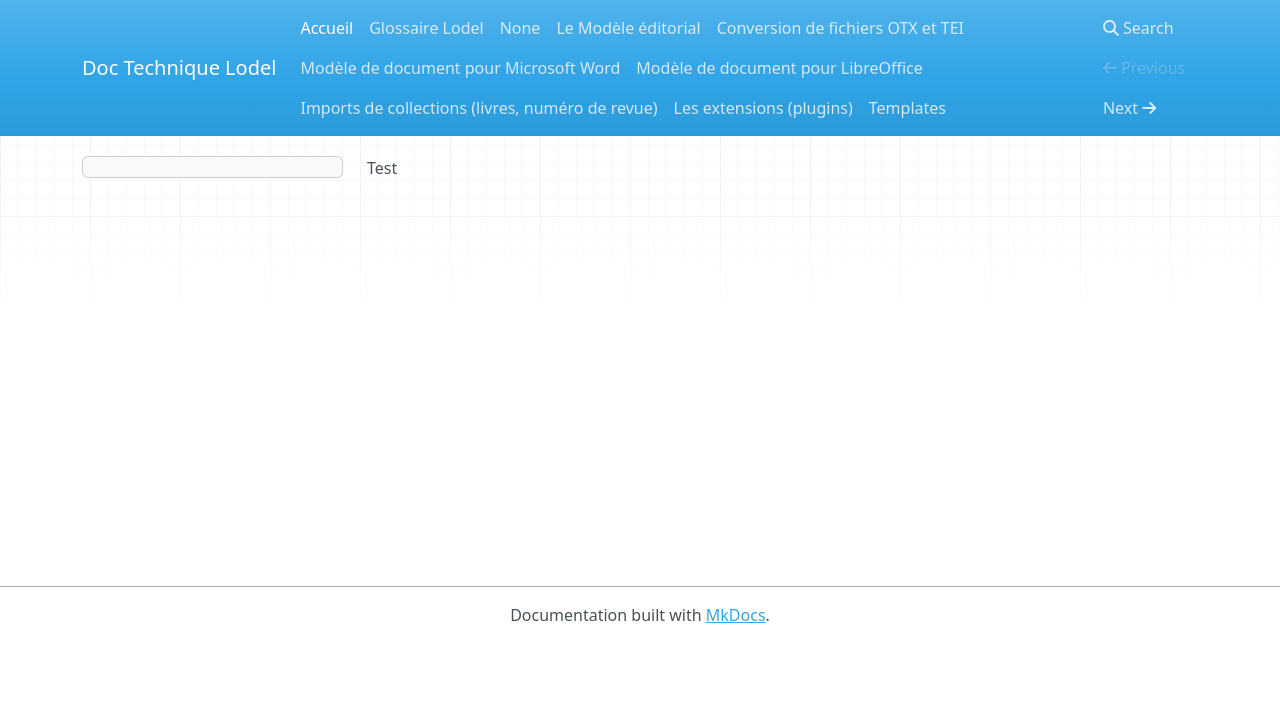
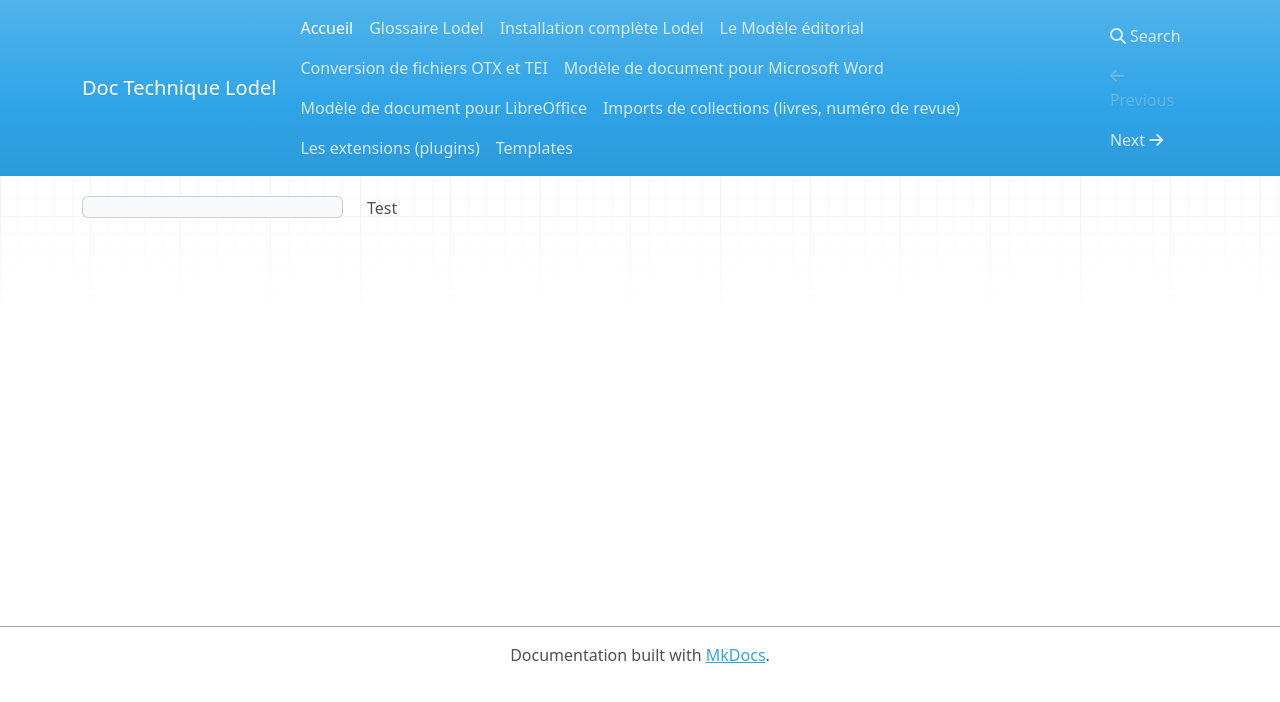
Before and after one commit to ValentinGeorgesDubost/Doc-Lodel, an MkDocs documentation site: the page built from docs/index.md, in a window 1280 px wide. Shown: the top 702 px of the page. Built offline with MkDocs 1.6.1, drawn with Linux system fonts in a browser that asks for light colours; nearby versions of some CDN libraries; old or Windows-style settings are respelled for this version of MkDocs.

Commit message:
Update mkdocs.yml

```diff
--- a/mkdocs.yml
+++ b/mkdocs.yml
@@ -3,7 +3,7 @@ site_name: Doc Technique Lodel
 pages:
 - Accueil: 'index.md'
 - 'Glossaire.md'
-- 'Doc technique/installer lodel.md'
+- Installation complète Lodel: 'installer lodel.md'
 - 'Modèle éditorial.md'
 - Conversion de fichiers OTX et TEI: 'OTX.md'
 - 'Modèle de document pour Microsoft Word.md'
```
